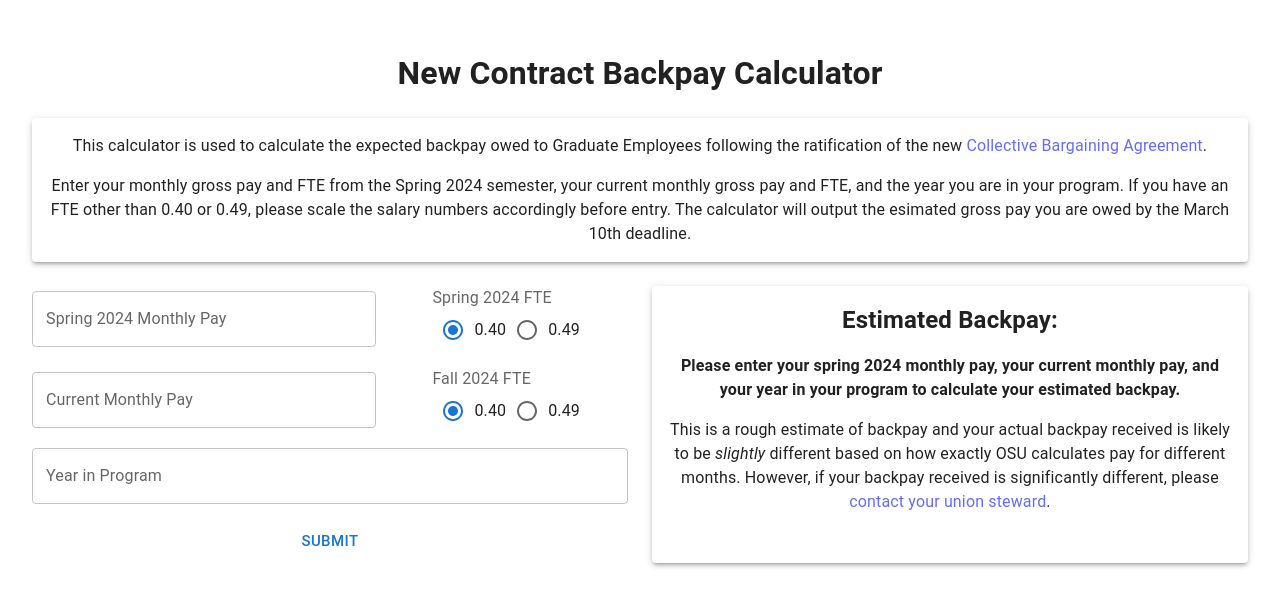
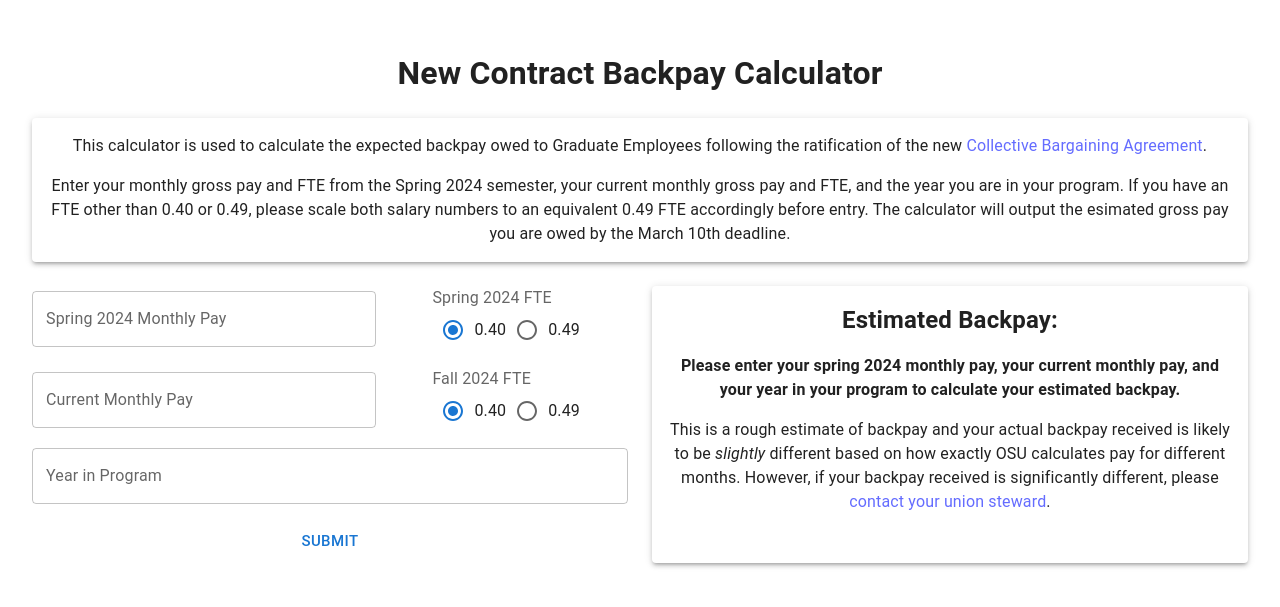
Before and after one commit to andrew-s28/backpay-calculator, a React (Vite) app: page / in a window 1280 px wide. Shown: the part 105-712 px from the top of the page. Built offline with nearby package versions, Linux system fonts and the light colour scheme.

Commit message:
clarification on instructions

```diff
--- a/src/Intro.jsx
+++ b/src/Intro.jsx
@@ -13,7 +13,7 @@ export default function Intro() {
             <p className="introBottom">
                 Enter your monthly gross pay and FTE from the Spring 2024 semester,
                 your current monthly gross pay and FTE, and the year you are in your program.
-                If you have an FTE other than 0.40 or 0.49, please scale the salary numbers accordingly before entry.
+                If you have an FTE other than 0.40 or 0.49, please scale both salary numbers to an equivalent 0.49 FTE accordingly before entry.
                 The calculator will output the esimated gross pay you are owed by the March 10th deadline.
             </p>
         </Paper>
```
